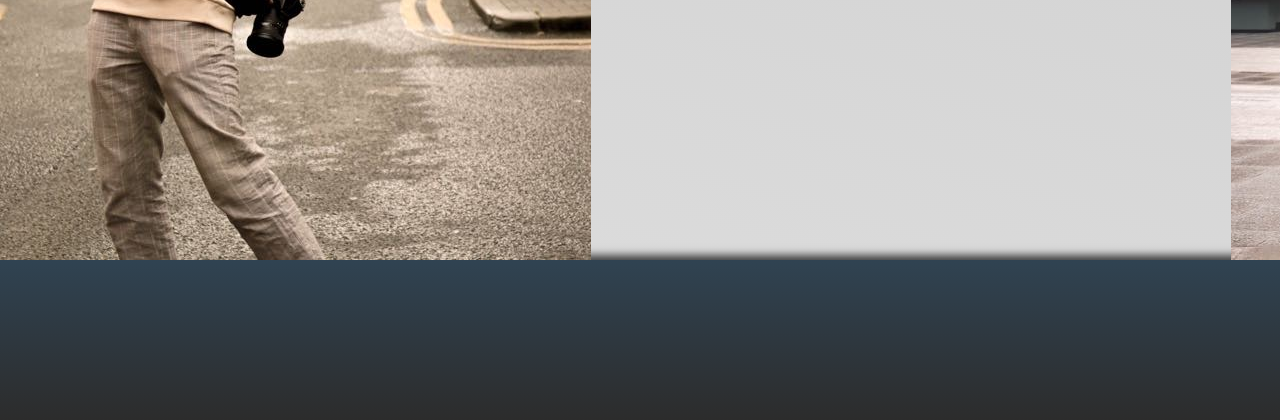
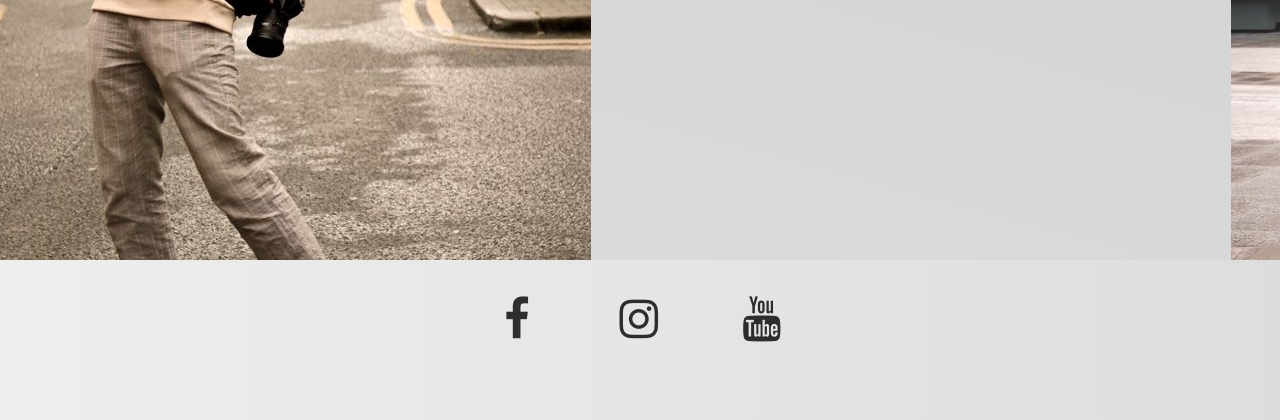
Before and after one commit to Harry41348/project_vava, a PHP site: page /pages/about.html in a window 1280 px wide; the page is wider, and only the part inside the window is pictured. Shown: the part 785-1205 px from the top of that part. Run offline with PHP 8.4, Linux system fonts and the light colour scheme; some web fonts are replaced.

Commit message:
Footer complete

```diff
--- a/code/css/style.css
+++ b/code/css/style.css
@@ -94,7 +94,9 @@ body {
   line-height: 1.7;
   color: #777;
   background-color: #eee;
-  background-image: linear-gradient(90deg, #eee, #ddd); }
+  background-image: linear-gradient(90deg, #eee, #ddd);
+  height: auto;
+  min-height: 100vh; }
 
 section {
   padding-top: 6rem; }
@@ -366,7 +368,6 @@ section {
         width: calc(3 * ((100% - 3 * 6rem) / 4) + 6rem * 2 );
     }*/ }
   .container:not(:last-child) {
-    margin-bottom: 8rem;
     /*@if $breakpoint == big-desktop {
         @media (min-width: 112.5em) { @content };   //1800px
     }*/ }
@@ -387,7 +388,7 @@ section {
 
 .header {
   height: 100vh;
-  background-image: linear-gradient(rgba(0, 0, 0, 0.35), rgba(0, 0, 0, 0.35)), url(img/hero.jpg);
+  background-image: linear-gradient(rgba(34, 34, 34, 0.7), rgba(34, 34, 34, 0.7)), url(img/hero.jpg);
   background-size: cover;
   background-attachment: fixed;
   background-position: top;
@@ -430,10 +431,8 @@ section {
           margin-top: 0; } }
 
 .footer {
-  box-shadow: -3px -3px 8px 2px rgba(0, 0, 0, 0.7);
-  padding-top: 5rem;
-  height: 16rem;
-  background-image: linear-gradient(#304352, #2c2c2c); }
+  margin-top: 2rem;
+  height: 14rem; }
   .footer-icons {
     display: flex;
     justify-content: center; }
@@ -442,30 +441,31 @@ section {
   margin: 0 2.5rem;
   opacity: 80%;
   padding: 1.6rem;
-  font-size: 4rem;
+  font-size: 4.5rem;
   width: auto;
   text-align: center;
   text-decoration: none;
-  border-radius: 50%;
-  transition: all .2s ease-in-out;
-  box-shadow: 3px 3px 7px 2px rgba(0, 0, 0, 0.5); }
+  transition: all .2s ease-in-out; }
 
 .fa:hover {
   opacity: 1;
-  transform: scale(1.1); }
+  transform: scale(1.2); }
 
 .fa-facebook {
-  background: #3B5998;
-  color: white;
+  color: #000;
   width: 6.8rem; }
+  .fa-facebook:hover {
+    color: #1877f2; }
 
 .fa-instagram {
-  background: radial-gradient(circle at 30% 107%, #fdf497 0%, #fdf497 5%, #fd5949 45%, #d6249f 60%, #285AEB 90%);
-  color: white; }
+  color: #000; }
+  .fa-instagram:hover {
+    color: #d6249f; }
 
 .fa-youtube {
-  background: #ee5555;
-  color: white; }
+  color: #000; }
+  .fa-youtube:hover {
+    color: #ff0000; }
 
 .nav {
   z-index: 10;
@@ -578,6 +578,7 @@ section {
         flex: 1 1 0%; } }
 
 .contact {
+  margin-bottom: 4rem;
   display: flex;
   flex-wrap: nowrap;
   justify-content: space-between;
--- a/code/pages/about.html
+++ b/code/pages/about.html
@@ -5,6 +5,9 @@
         <meta name="viewport" content="width=device-width, initial-scale=1.0">
 
         <link href="https://fonts.googleapis.com/css2?family=Fira+Sans+Condensed:wght@300&family=Karla&family=Montserrat:wght@300&display=swap" rel="stylesheet">
+
+        <!-- Add icon library -->
+        <link rel="stylesheet" href="https://cdnjs.cloudflare.com/ajax/libs/font-awesome/4.7.0/css/font-awesome.min.css">
 
         <link rel="stylesheet" href="../css/style.css">
         <!--  <link rel="shortcut icon" type="image/png" href="img/icon.png">  -->
@@ -48,7 +51,13 @@
         </main>
 
         <footer class="footer">
-
+            <div class="footer-icons">
+                <div class="social-container">
+                    <a href="https://www.facebook.com/valeurrushimisha" class="fa fa-facebook footer-icon"></a>
+                    <a href="https://www.instagram.com/vava_rush/" class="fa fa-instagram footer-icon"></a>
+                    <a href="#" class="fa fa-youtube footer-icon"></a>
+                </div>
+            </div>
         </footer>
 
     </body>
```
Also changed, not shown: code/index.html (+6 -7 lines), code/pages/contact.html (+12 -0 lines), code/pages/project_1.html (+10 -1 lines), code/pages/project_10.html (+10 -1 lines), code/pages/project_11.html (+10 -1 lines), code/pages/project_12.html (+10 -1 lines), code/pages/project_13.html (+10 -1 lines), code/pages/project_14.html (+10 -1 lines), code/pages/project_15.html (+10 -1 lines), code/pages/project_16.html (+10 -1 lines), code/pages/project_17.html (+10 -1 lines), code/pages/project_2.html (+10 -1 lines), code/pages/project_3.html (+10 -1 lines), code/pages/project_4.html (+10 -1 lines), 3 more files.
